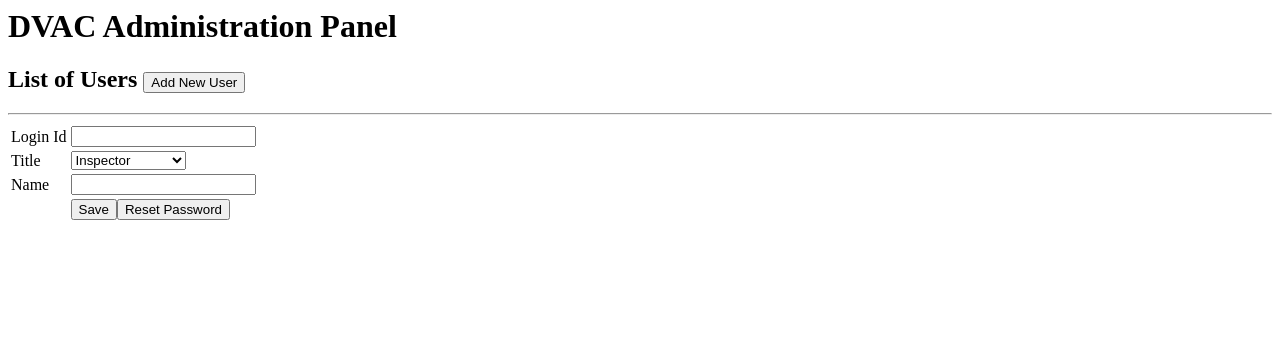
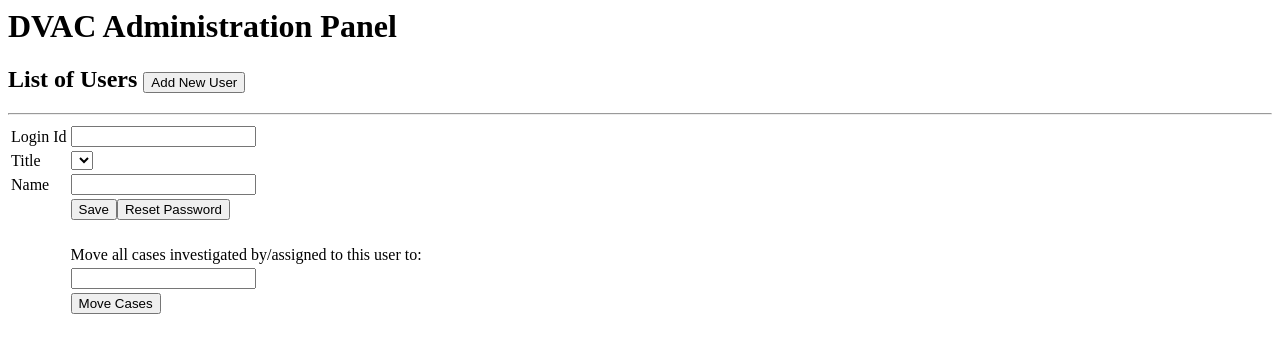
Before and after one commit to krupa32/dvac, a PHP site: page /admin/index.php in a window 1280 px wide. Shown: the top 353 px of the page. Run offline with PHP 8.4, Linux system fonts and the light colour scheme; the visitor is signed in with stand-in values (Sample User, id 1); lists and menus that the app fills with data are empty; some libraries are stand-ins or nearby versions.

Commit message:
My profile reporting officer was displayed incorrectly. Fixed. Added admin support to move cases assigned to a user to another user

```diff
--- a/admin/index.js
+++ b/admin/index.js
@@ -8,10 +8,19 @@ var app = {
 			open: app.user_edit_dlg_on_open,
 			title: 'Add/Edit User Information',
 			position: { my:'top', at:'top', of:'#listofusers'},
-			width: 400
+			width: 400,
+			height:500
 		});
 
-		app.user_list_update();
+		utils.dynamic_combo('#grade', '/common/get_grades.php', null);
+
+		$('#to').autocomplete({
+			source: '/common/get_user_autocomplete.php',
+			select: function(event,ui) {
+				$('#to').val(ui.item.label).data('id', ui.item.value);
+				return false;
+			}
+		});
 
 		$('button#user_add').click(function(){
 			$('div#user_edit').data('id',null).dialog('open');
@@ -24,6 +33,13 @@ var app = {
 		$('button#reset_password').click(function(){
 			app.user_reset_password();
 		});
+
+		$('button#move_cases').click(function(){
+			app.move_cases();
+		});
+
+		app.user_list_update();
+
 	},
 
 	user_list_update: function() {
@@ -83,6 +99,26 @@ var app = {
 
 	},
 
+	move_cases: function() {
+		if (!$('#to').data('id')) {
+			alert('Invalid officer specified');
+			return;
+		}
+
+		var param = {};
+		param.from = $('#user_edit').data('id');
+		param.to = $('#to').data('id');
+		$.post('/admin/move_cases.php', param, function(data){
+			console.log('move_cases recv:' + data);
+			var resp = JSON.parse(data);
+			if (resp != 'ok') {
+				alert('Error:' + data);
+				return;
+			}
+			$('div#user_edit').dialog('close');
+		});
+	},
+
 	user_edit_dlg_on_open: function() {
 		var id = $('#user_edit').data('id');
 		if (id) {
--- a/admin/index.php
+++ b/admin/index.php
@@ -8,6 +8,7 @@
 	<link rel="stylesheet" href="/common/jquery-ui.css"></link>
 	<script type="text/javascript" src="/common/jquery.js"></script>
 	<script type="text/javascript" src="/common/jquery-ui.js"></script>
+	<script type="text/javascript" src="/common/utils.js"></script>
 	<script type="text/javascript" src="/admin/index.js"></script>
 	<script type="text/javascript">
 		$(document).ready(function() {
@@ -23,17 +24,14 @@
 <div id="user_edit" class="dialog">
 <table>
 	<tr><td>Login Id</td><td><input type="text" id="login"></input></td></tr>
-	<tr><td>Title</td><td><select id="grade">
-		<option value="10">Inspector</option>
-		<option value="20">DSP</option>
-		<option value="30">Additional SP</option>
-		<option value="40">SP</option>
-		<option value="50">Deputy Director</option>
-		<option value="60">Joint Director</option>
-		<option value="70">Director</option>
-		</select></td></tr>
+	<tr><td>Title</td><td><select id="grade"></select></td></tr>
 	<tr><td>Name</td><td><input type="text" id="name"></input></td></tr>
 	<tr><td>&nbsp;</td><td><button id="save">Save</button><button id="reset_password">Reset Password</button></td></tr>
+	<tr><td>&nbsp;</td><td>&nbsp;</td></tr>
+	<tr><td>&nbsp;</td><td>Move all cases investigated by/assigned to this user to:</td></tr>
+	<tr><td>&nbsp;</td><td><input type="text" id="to"></input></td></tr>
+	<tr><td>&nbsp;</td><td><button id="move_cases">Move Cases</button></td></tr>
+
 </table>
 </div> <!-- #edit_user -->
 </body>
```
Also changed, not shown: admin/move_cases.php (added, +32 -0 lines), user/get_details.php (+2 -8 lines).
